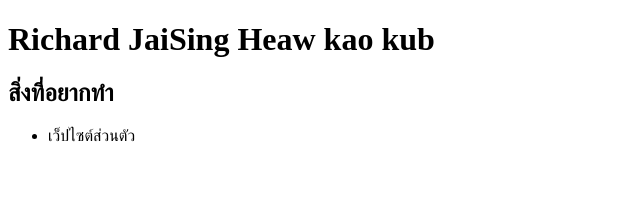
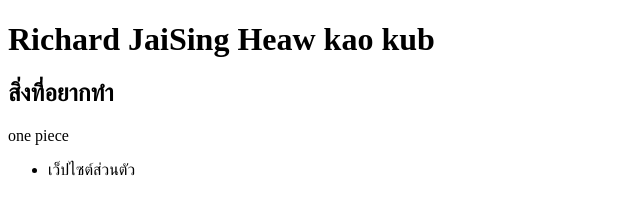
Before and after one commit to RIchardIDE/my-profile, a plain HTML site: page my-profile/index.html in a window 1280 px wide. Shown: the whole page, without its empty margins (0-640 px from the left). Drawn offline with Linux system fonts and the light colour scheme.

Commit message:
change tagline

```diff
--- a/my-profile/index.html
+++ b/my-profile/index.html
@@ -12,6 +12,7 @@
     <main class="card">
         <h1>Richard JaiSing Heaw kao kub</h1>
         <h2>สิ่งที่อยากทำ</h2>
+        <P class="D:\online\my-profile\my-profile\style.css">one piece</P>
         <ul>
             <li>เว็ปไซต์ส่วนตัว</li>
         </ul>
```
Also changed, not shown: 1 other file.
